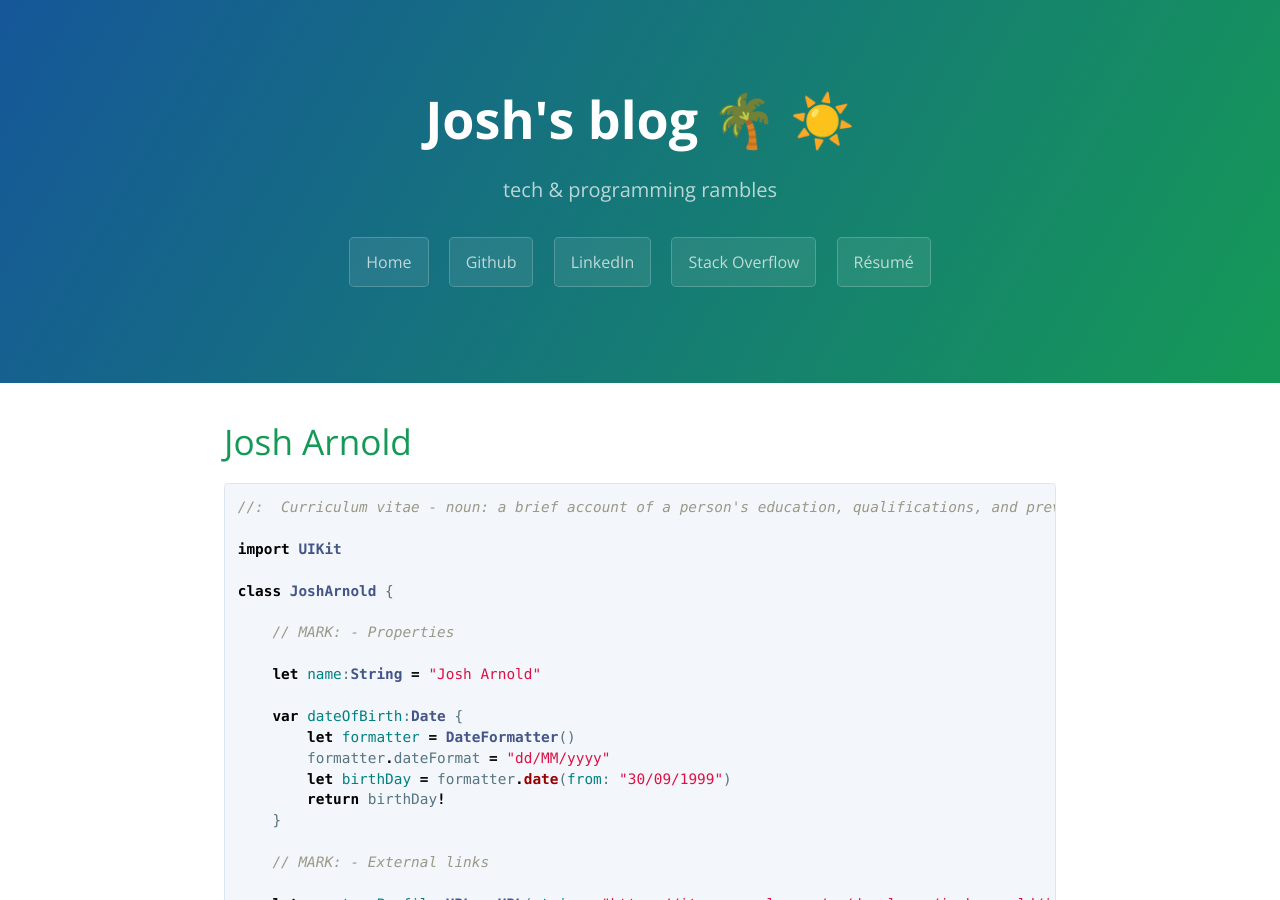
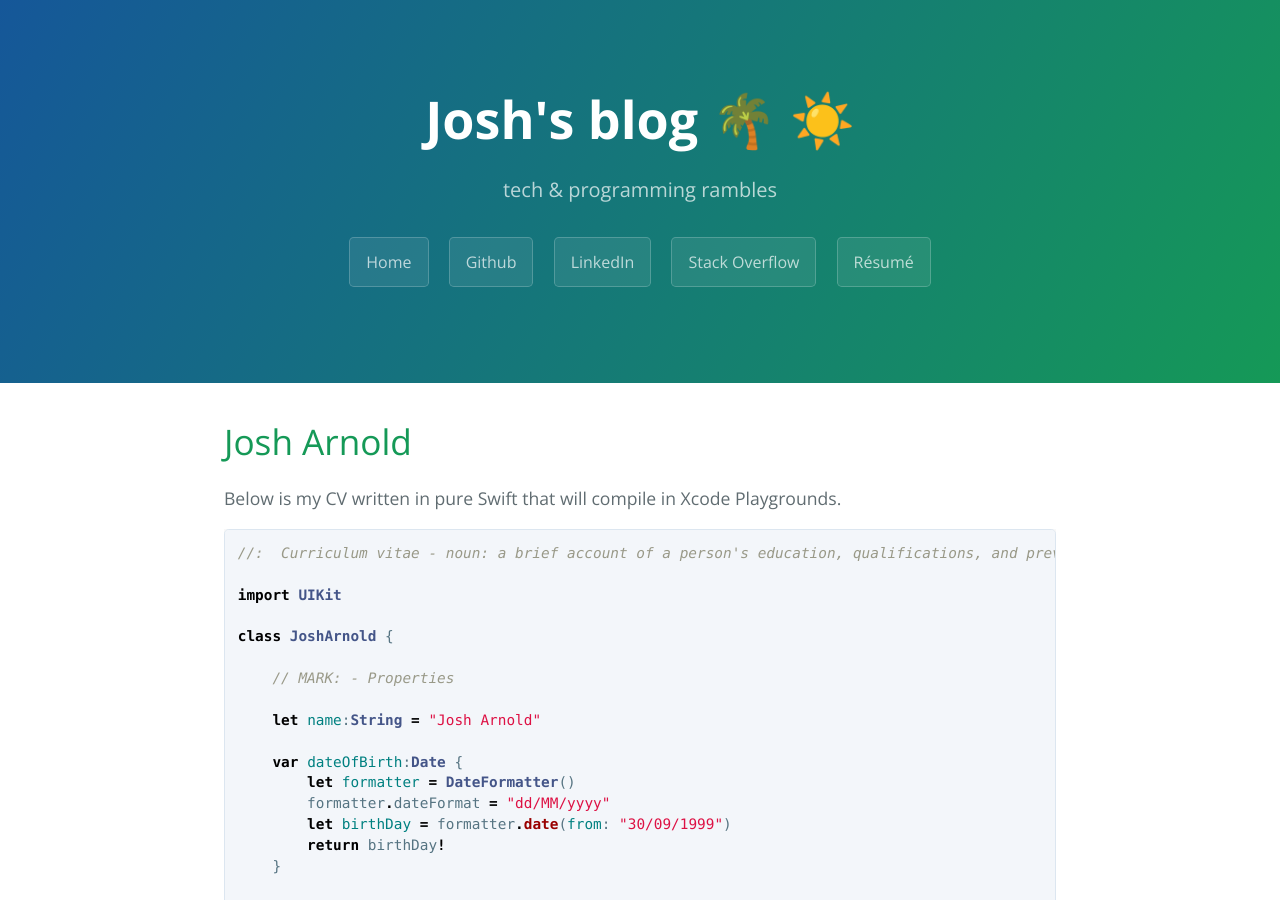
Before and after one commit to josharnoldjosh/josharnoldjosh.github.io, a Jekyll site: the page built from CV.MD, in a window 1280 px wide and 900 px high. Built offline with Jekyll 4.4.1, drawn with Linux system fonts in a browser that asks for light colours; our own code applies the rules of GitHub Pages for plain Markdown files.

Commit message:
Update CV.MD

````diff
--- a/CV.MD
+++ b/CV.MD
@@ -1,4 +1,6 @@
 # Josh Arnold
+
+Below is my CV written in pure Swift that will compile in Xcode Playgrounds.
 
 
 ```swift
````
